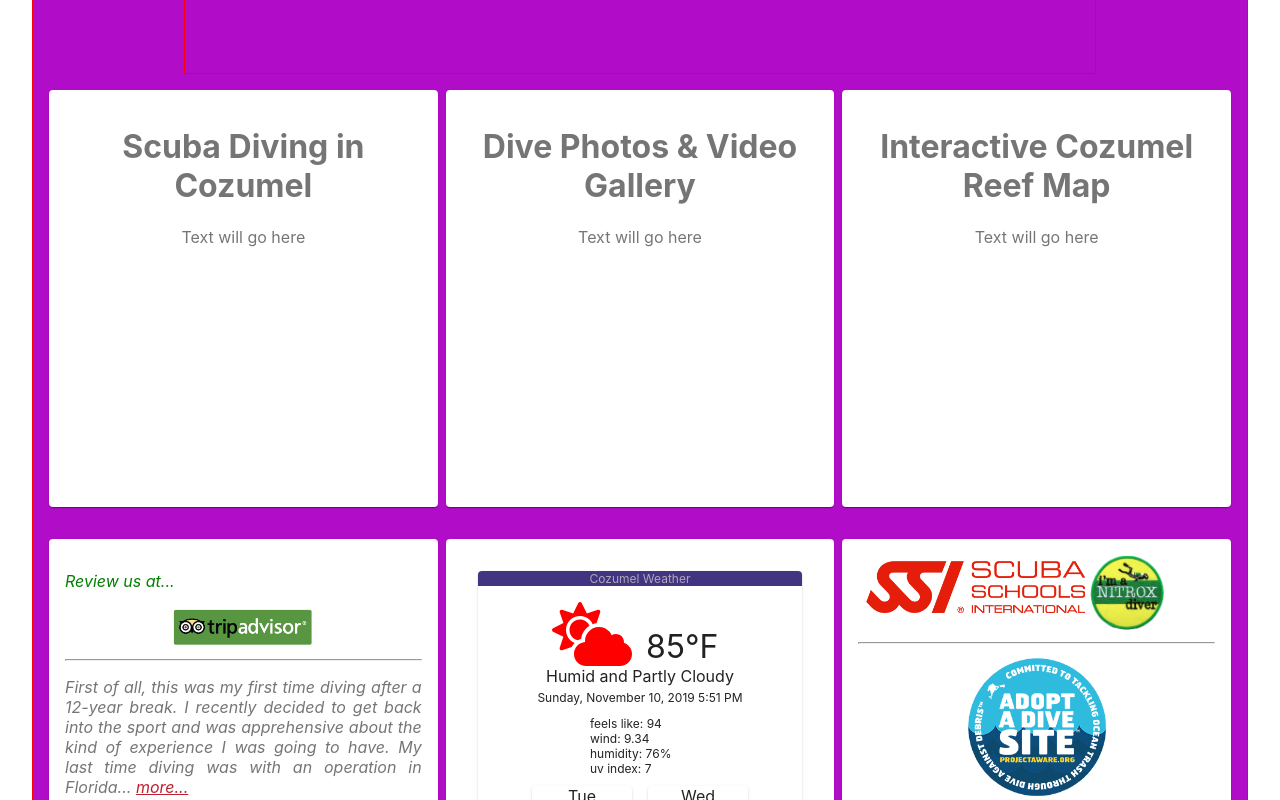
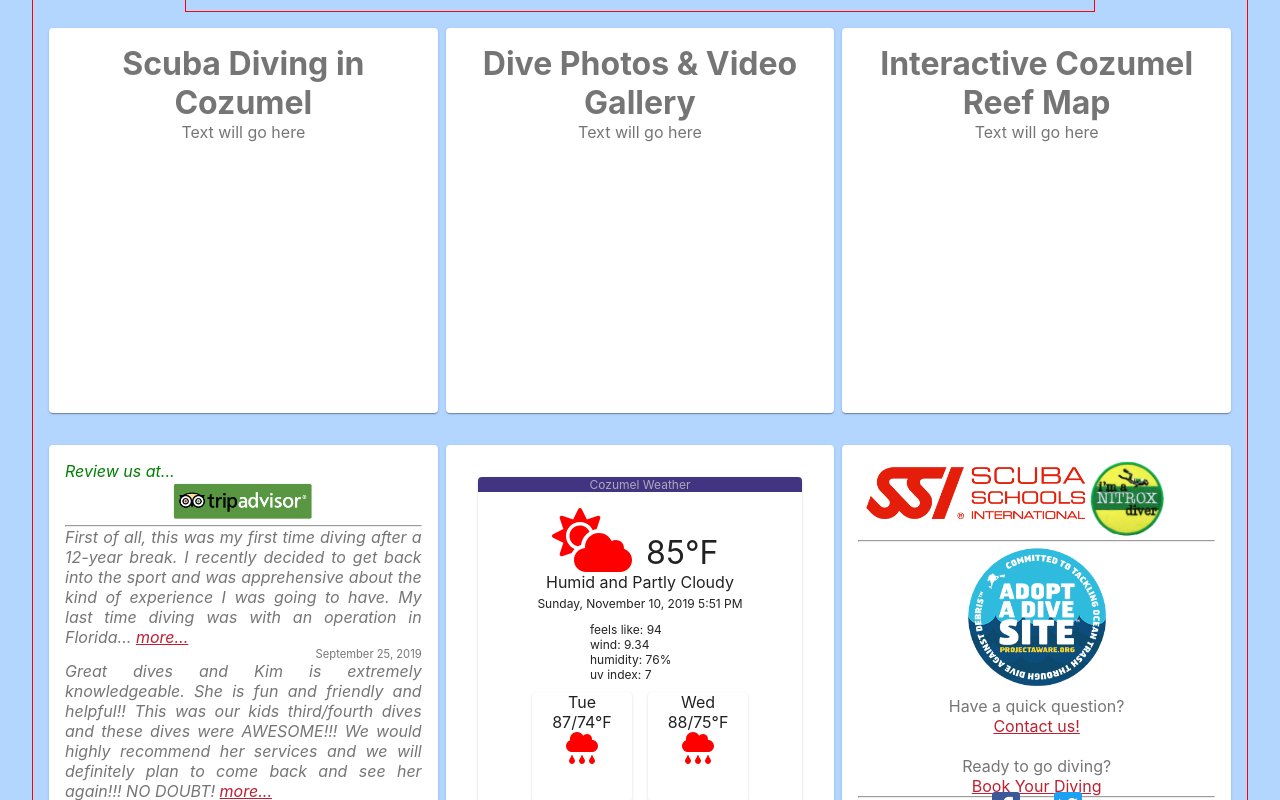
Before and after one commit to troyleach/divegalaxsea-ui, a React (Create React App) app: page / in a window 1280 px wide. Shown: the part 640-1440 px from the top of the page. Built offline with nearby package versions, Linux system fonts and the light colour scheme.

Commit message:
Added media queries

```diff
--- a/src/App.css
+++ b/src/App.css
@@ -1,5 +1,5 @@
 body {
-  --english-blue-color: #0D0D52;
+  --english-blue-color: #0d0d52;
   --english-blue-color-75: #423480;
   --english-blue-color-50: #715eb0;
   --english-blue-color-25: #a38ce3;
@@ -29,7 +29,8 @@ body {
   color: #09d3ac;
 }
 
-.Site {}
+.Site {
+}
 
 .Site-content {
   border: 1px solid red;
@@ -37,10 +38,10 @@ body {
   flex-direction: column;
   min-height: 100vh;
   margin: 2rem;
-  background-color: #B10DC9;
 }
 
-.App-home {}
+.App-home {
+}
 
 .App-footer {
   min-width: 100%;
--- a/src/Home.css
+++ b/src/Home.css
@@ -1,3 +1,30 @@
+* {
+  margin: 0;
+  padding: 0;
+  box-sizing: border-box;
+}
+
+/* mobile styles */
+@media only screen and (max-width: 400px) {
+  body {
+    background-color: #f09a9d; /* Red */
+  }
+}
+
+/* Tablet Styles */
+@media only screen and (min-width: 401px) and (max-width: 960px) {
+  body {
+    background-color: #f5cf8e; /* Yellow */
+  }
+}
+
+/* Desktop Styles */
+@media only screen and (min-width: 961px) {
+  body {
+    background-color: #b2d6ff; /* Blue */
+  }
+}
+
 .picture-gallery {
   margin: 0 auto;
   height: 500px;
```
Also changed, not shown: src/App.js (+5 -8 lines).
